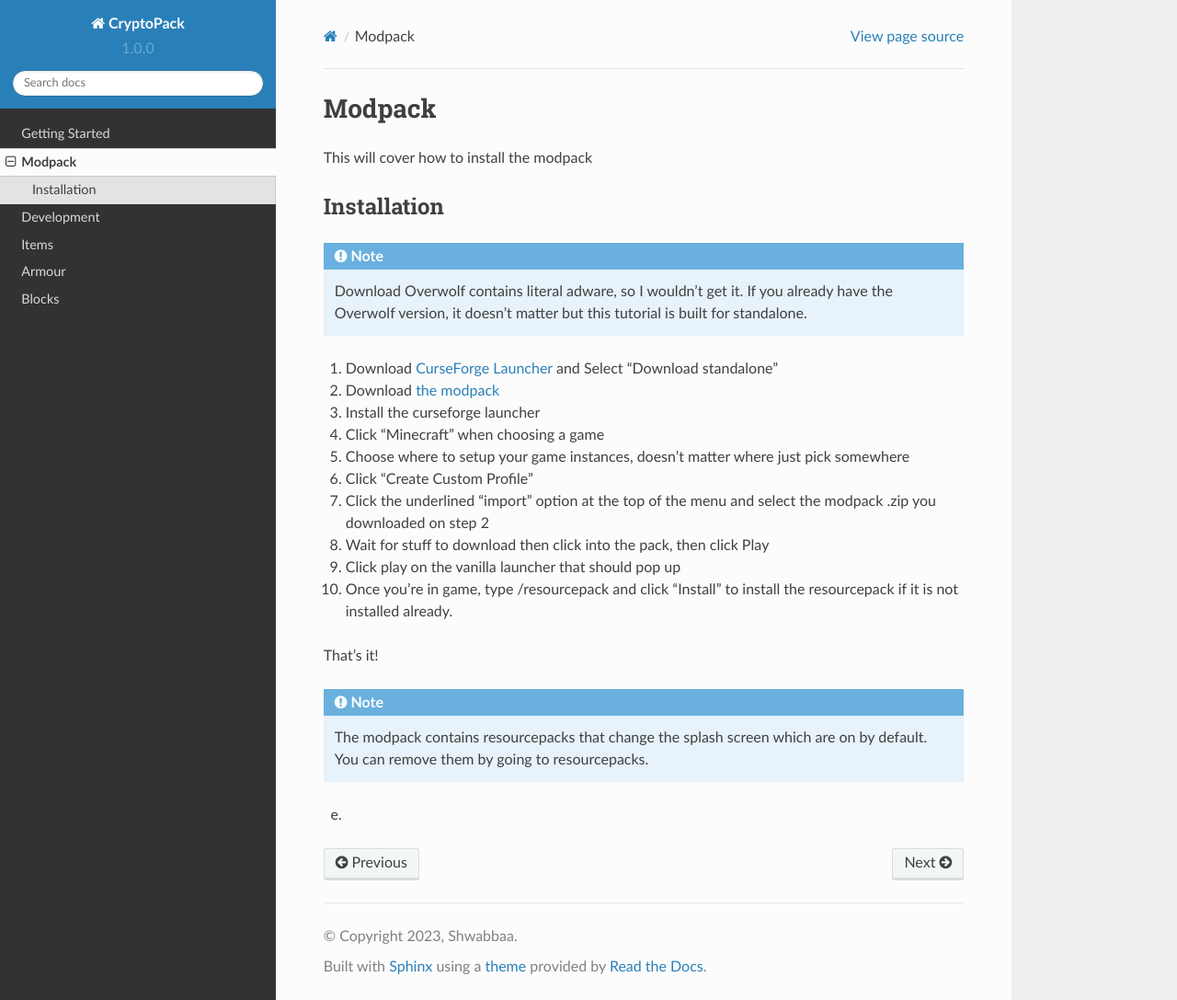
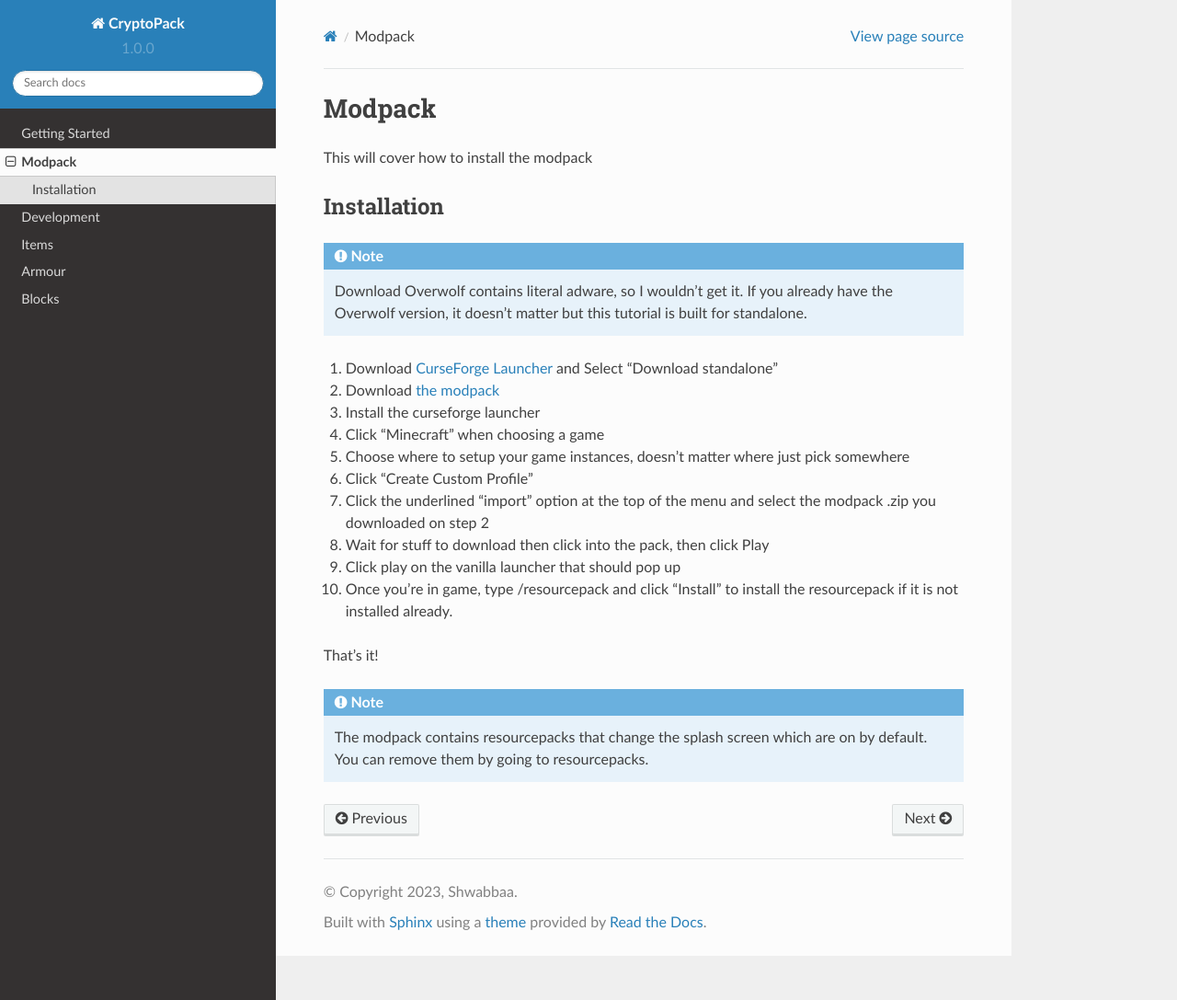
Before and after one commit to Shwabbaa/cryptopack-docs, a Sphinx documentation site: the page built from docs/source/modpack.rst, in a window 1280 px wide and 1087 px high. Shown: the whole window at 92% size. Built offline with Sphinx 7.4.7 and the Read the Docs theme 2.0.0, drawn with Linux system fonts in a browser that asks for light colours; pages that are not in the unit, such as notebooks, are missing from menus.

```diff
--- a/docs/source/modpack.rst
+++ b/docs/source/modpack.rst
@@ -25,4 +25,3 @@ That's it!
 
 .. note ::
    The modpack contains resourcepacks that change the splash screen which are on by default. You can remove them by going to resourcepacks.
-e.
```
